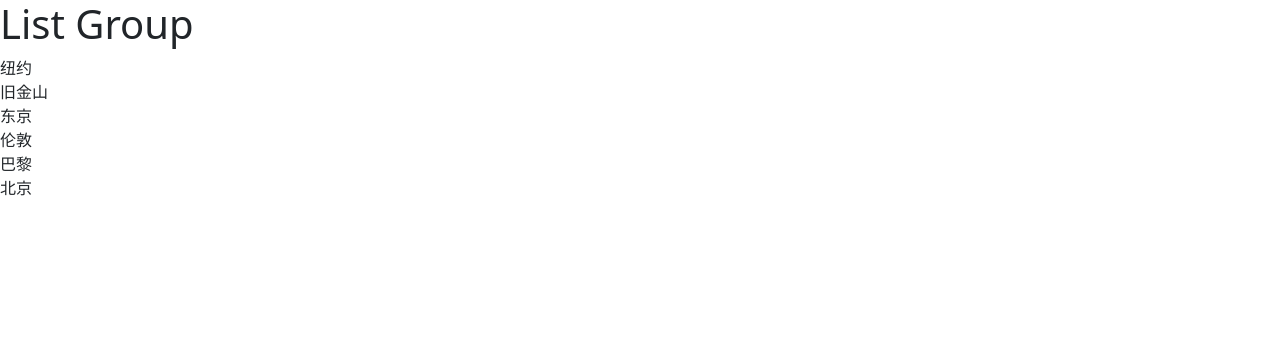
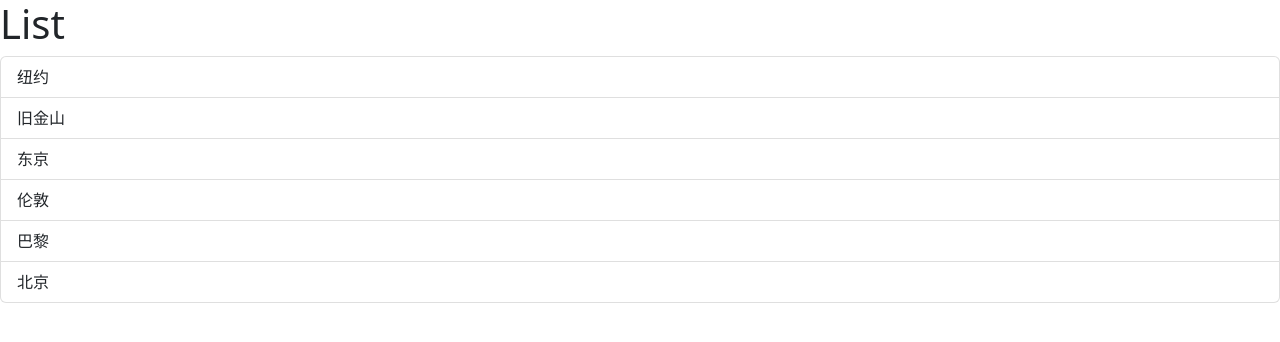
Before and after one commit to shinemost/react-app, a React (Vite) app: page / in a window 1280 px wide. Shown: the top 342 px of the page. Built offline with nearby package versions, Linux system fonts and the light colour scheme.

Commit message:
给组件增加点击事件

```diff
--- a/src/components/ListGroup.tsx
+++ b/src/components/ListGroup.tsx
@@ -3,7 +3,7 @@ import { Fragment } from 'react'
 /*
  * @LastEditors: shinemost supertain147@163.com
  * @Date: 2023-04-26 22:46:31
- * @LastEditTime: 2023-04-26 23:28:01
+ * @LastEditTime: 2023-04-27 22:16:36
  * @FilePath: \react-app\src\components\ListGroup.tsx
  */
 function ListGroup() {
@@ -11,10 +11,16 @@ function ListGroup() {
 
   return (
     <Fragment>
-      <h1>List Group</h1>
+      <h1>List</h1>
       <ul className="list-group">
-        {items.map((item) => (
-          <li key={item}>{item}</li>
+        {items.map((item, index) => (
+          <li
+            className="list-group-item"
+            key={item}
+            onClick={(event) => console.log(event)}
+          >
+            {item}
+          </li>
         ))}
       </ul>
     </Fragment>
```
